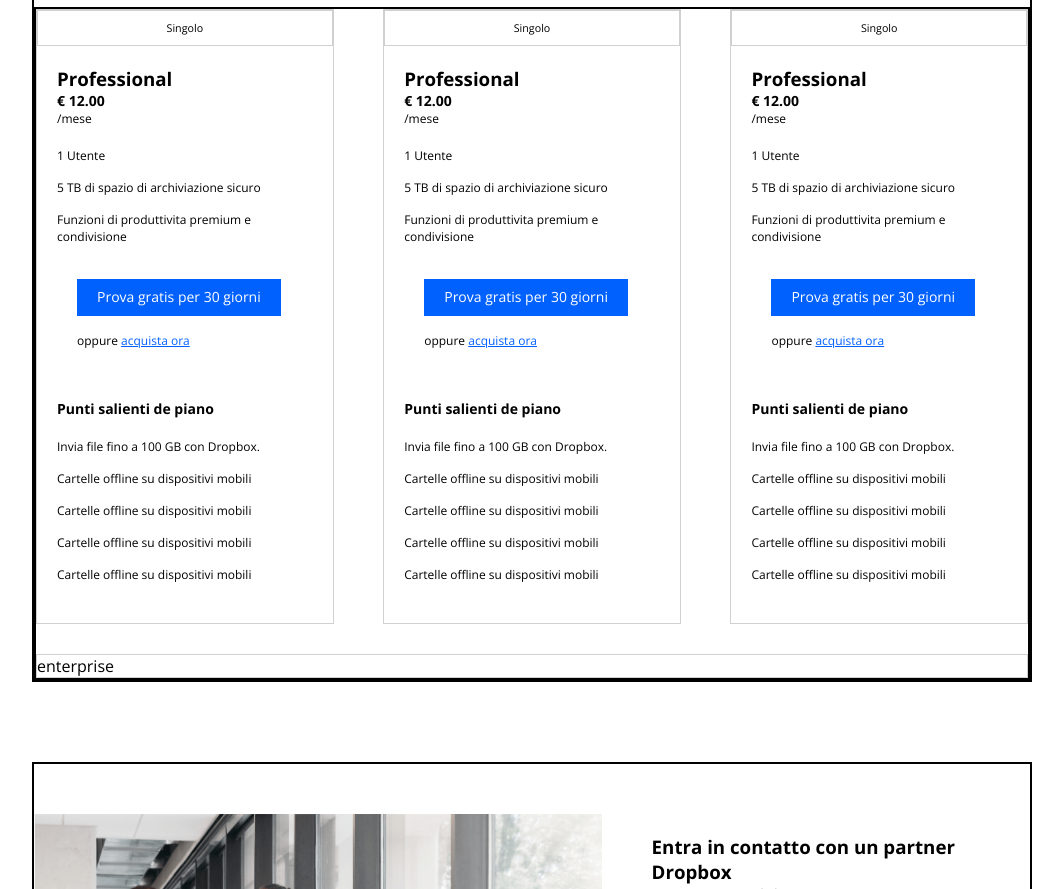
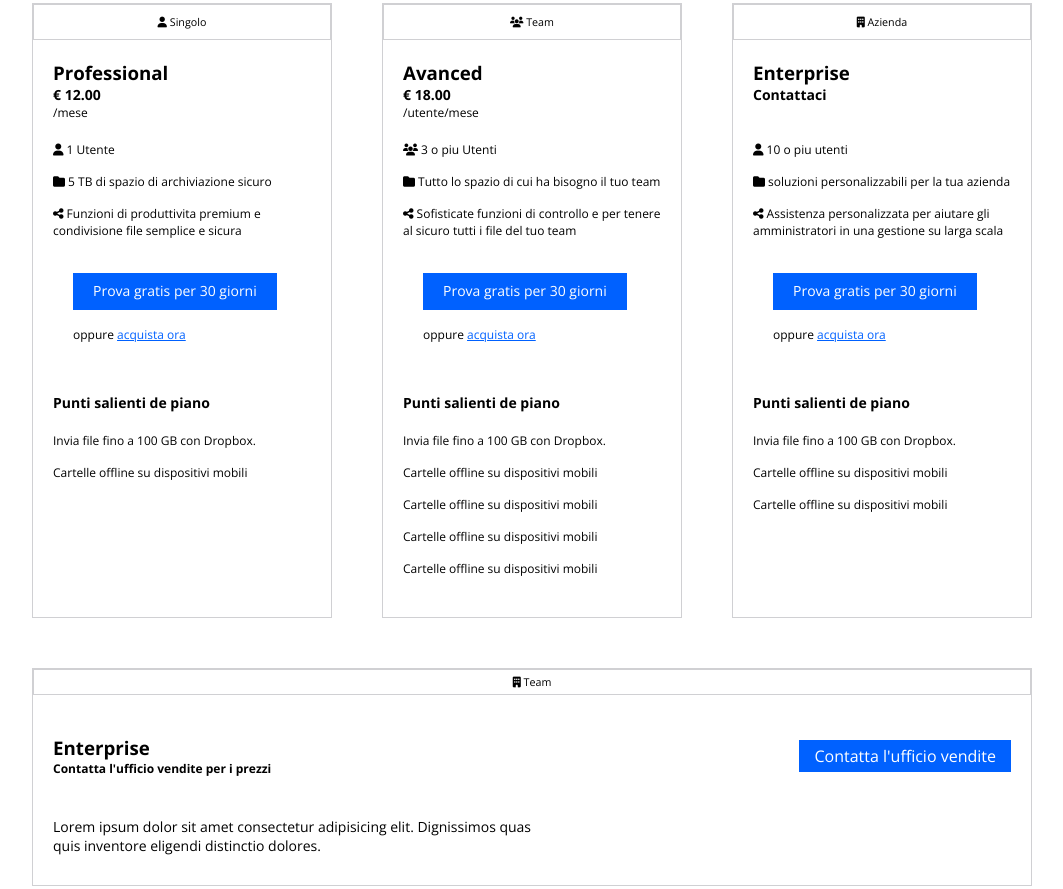
Before and after one commit to pasqualerizzo/htmlcss-dropbox, a plain HTML site: page index.html in a window 1280 px wide. Shown: the part 997-1886 px from the top of the page, without its empty margins (108-1171 px from the left). Drawn offline with nearby package versions, Linux system fonts and the light colour scheme.

Commit message:
fine secondo giorno, rimane solo il footer

```diff
--- a/css/style.css
+++ b/css/style.css
@@ -36,8 +36,9 @@ body {
     background-color: #ffff;
     padding: 5px 15px;
     border: solid 1px grey;
-    color: grey;
+    color: rgb(0, 0, 0);
     align-items: center;
+    text-decoration: none;
 }
 
 
@@ -331,6 +332,7 @@ body {
     display: block;
     font-size: 12px;
     margin-left: 20px;
+    color: transparent;
 }
 
 .row-plans .enterprise-plan h5{
@@ -386,6 +388,54 @@ body {
     border: solid 1px #d0d0d3;
     margin-top: 30px
 }
+
+.box-enterprise {
+    width: 100%;
+    border: solid 1px #d0d0d3;
+    margin-top: 50px;
+}
+
+.box-enterprise h6 {
+    font-weight: 400;
+    text-align: center;
+    border: solid 1px #d0d0d3;
+    padding: 5px 0;
+}
+
+.cta-enterprise{
+    width: 100%;
+    display: flex;
+    justify-content: space-between;
+    align-items: center;
+    padding-top: 40px;
+}
+
+.cta {
+    margin-left: 20px;
+}
+.cta-click {
+    margin-right: 20px;
+}
+
+.cta h4 {
+    font-size: 12px
+}
+
+.cta-click a {
+    text-decoration: none;
+    font-size: 16px;
+}
+
+.box-enterprise p{
+    display: inline-block;
+    margin-top: 40px;
+    margin-bottom: 30px;
+    font-size: 14px;
+    width: 50%;
+    margin-left: 20px;
+}
+
+
 
 /* Fine seconda sezione */
 
@@ -505,7 +555,7 @@ body {
 
 .col-wrap-1-3 {
     border: 1px solid black;
-    width: 33%;
+    width: 33.33%;
     background-color: aquamarine;
     display: flex;
     flex-wrap: wrap;
@@ -557,7 +607,7 @@ body {
 }
 
 .col-wrap-3-3 {
-    width: 33%;
+    width: 33.33%;
     display: flex;
     flex-wrap: wrap;
     justify-content: center;
@@ -595,15 +645,65 @@ body {
 }
 
 .col-wrap-2-3 {
-    width: 33%;
+    width: 33.33%;
     background-color: #f5f5f5 ;
 }
 
 /* fine sesta sezione */
 
+/* inizio settima sezione */
 
+.background-seventh-main {
+    background-color: #b4d0e7;
+    padding: 100px 0;
+}
 
+.background-seventh-main .small-container {
+    display: flex;
+    justify-content: space-around;
+    align-items: center;
+}
 
+.cta2 {
+   width: 50%;
+}
+
+.cta2 h2{
+    color: #61082b;
+}
+
+.cta2-clic {
+    width: 50%;
+}
+
+/* fine settima sezione */
+
+/* inizio ottava sezione */
+
+.background-eighth-main {
+    background-color: #fff;
+    padding: 100px 0;
+}
+
+.background-eighth-main .small-container h2 {
+    margin-bottom: 30px;
+}
+
+.background-eighth-main .small-container h3 {
+   font-size: 16px;
+}
+
+#form {
+    height: 3px;
+    background-color: #999999;
+}
+
+.faq {
+    display: flex;
+    justify-content: space-around;
+    align-items: center;
+    padding: 30px 0;
+}
 
 
 
@@ -615,8 +715,7 @@ body {
     /* width: 100%; */
     /* background-color: coral; */
 
-    .debug, .container {
-       ;
+    /* .debug, .container {
         border: 2px solid black;
     }
 
@@ -627,7 +726,6 @@ body {
     .debug, .small-container {
          border: 2px solid black;
          /* min-height: 30vh; */
-     }
 
      /* .debug .myrow {
         border: 2px solid black;
--- a/index.html
+++ b/index.html
@@ -48,7 +48,7 @@
                         <li><a href="#">Supporto</a></li>
                         <li><a href="#">Contatta l'ufficio Vendite</a></li>
                         <li><a href="#">Accedi</a></li>
-                        <li><a class="button" href="">Inizia</a></li>
+                        <li><a class="button" style="color: white;" href="">Inizia</a></li>
                     </ul>
                 </div>
             </div>
@@ -104,15 +104,27 @@
                 <div class="row-plans debug">
                     <div class="professional-plan">
 
-                        <h6>Singolo</h6>
+                        <h6>
+                            <i class="fa-solid fa-user" style="color: #000000;"></i>
+                            Singolo
+                        </h6>
                         <div>
                             <h3>Professional</h3>
                             <h5>€ 12.00</h5>
                             <span>/mese</span>
                             <ul>
-                                <li>1 Utente</li>
-                                <li>5 TB di spazio di archiviazione sicuro</li>
-                                <li>Funzioni di produttivita premium e condivisione</li>
+                                <li>
+                                    <i class="fa-solid fa-user" style="color: #000000;"></i>
+                                    1 Utente
+                                </li>
+                                <li>
+                                    <i class="fa-solid fa-folder" style="color: #000000;"></i>
+                                    5 TB di spazio di archiviazione sicuro
+                                </li>
+                                <li>
+                                    <i class="fa-solid fa-share-nodes" style="color: #000000;"></i>
+                                    Funzioni di produttivita premium e condivisione file semplice e sicura
+                                </li>
                             </ul>
                             <div class="button">
                                 <a href="">Prova gratis per 30 giorni</a>
@@ -124,24 +136,33 @@
                             <ul>
                                 <li>Invia file fino a 100 GB con Dropbox.</li>
                                 <li>Cartelle offline su dispositivi mobili</li>
-                                <li>Cartelle offline su dispositivi mobili</li>
-                                <li>Cartelle offline su dispositivi mobili</li>
-                                <li>Cartelle offline su dispositivi mobili</li>
                             </ul>
                         </div>
 
 
                     </div>
                     <div class="advanced-plan">
-                        <h6>Singolo</h6>
+                        <h6>
+                            <i class="fa-solid fa-users" style="color: #000000;"></i>
+                            Team
+                        </h6>
                         <div>
-                            <h3>Professional</h3>
-                            <h5>€ 12.00</h5>
-                            <span>/mese</span>
+                            <h3>Avanced</h3>
+                            <h5>€ 18.00</h5>
+                            <span>/utente/mese</span>
                             <ul>
-                                <li>1 Utente</li>
-                                <li>5 TB di spazio di archiviazione sicuro</li>
-                                <li>Funzioni di produttivita premium e condivisione</li>
+                                <li>
+                                    <i class="fa-solid fa-users" style="color: #000000;"></i>
+                                    3 o piu Utenti
+                                </li>
+                                <li>
+                                    <i class="fa-solid fa-folder" style="color: #000000;"></i>
+                                    Tutto lo spazio di cui ha bisogno il tuo team
+                                </li>
+                                <li>
+                                    <i class="fa-solid fa-share-nodes" style="color: #000000;"></i>
+                                    Sofisticate funzioni di controllo e per tenere al sicuro tutti i file del tuo team
+                                </li>
                             </ul>
                             <div class="button">
                                 <a href="">Prova gratis per 30 giorni</a>
@@ -160,15 +181,27 @@
                         </div>
                     </div>
                     <div class="enterprise-plan">
-                        <h6>Singolo</h6>
+                        <h6>
+                            <i class="fa-solid fa-building" style="color: #000000;"></i>
+                            Azienda
+                        </h6>
                         <div>
-                            <h3>Professional</h3>
-                            <h5>€ 12.00</h5>
+                            <h3>Enterprise</h3>
+                            <h5>Contattaci</h5>
                             <span>/mese</span>
                             <ul>
-                                <li>1 Utente</li>
-                                <li>5 TB di spazio di archiviazione sicuro</li>
-                                <li>Funzioni di produttivita premium e condivisione</li>
+                                <li>
+                                    <i class="fa-solid fa-user" style="color: #000000;"></i>
+                                    10 o piu utenti
+                                </li>
+                                <li>
+                                    <i class="fa-solid fa-folder" style="color: #000000;"></i>
+                                    soluzioni personalizzabili per la tua azienda
+                                </li>
+                                <li>
+                                    <i class="fa-solid fa-share-nodes" style="color: #000000;"></i>
+                                    Assistenza personalizzata per aiutare gli amministratori in una gestione su larga scala
+                                </li>
                             </ul>
                             <div class="button">
                                 <a href="">Prova gratis per 30 giorni</a>
@@ -181,15 +214,31 @@
                                 <li>Invia file fino a 100 GB con Dropbox.</li>
                                 <li>Cartelle offline su dispositivi mobili</li>
                                 <li>Cartelle offline su dispositivi mobili</li>
-                                <li>Cartelle offline su dispositivi mobili</li>
-                                <li>Cartelle offline su dispositivi mobili</li>
                             </ul>
                         </div>
                     </div>
+                    <div class="box-enterprise">
+                        <h6>
+                            <i class="fa-solid fa-building" style="color: #000000;"></i>
+                            Team
+                        </h6>
+                        <div class="cta-enterprise">
+                            <div class="cta">
 
-                    <div class="enterprise-plan-cta">
-                        enterprise
+                                <h3>Enterprise</h3>
+                                <h4>Contatta l'ufficio vendite per i prezzi</h4>
+
+                            </div>
+                            <div class="cta-click">
+                                <a href="" class="button"><span>Contatta l'ufficio vendite</span></a>
+                            </div>
+
+                        </div>
+                        <p>Lorem ipsum dolor sit amet consectetur adipisicing elit. Dignissimos quas quis inventore eligendi distinctio dolores.</p>
+
                     </div>
+
+
                 </div>
             </div>
         </section>
@@ -336,7 +385,57 @@
         <!-- fine sesta sezione -->
 
 
+        <!-- inizio settima sezione  -->
 
+        <section class="background-seventh-main">
+
+            <div class="small-container">
+                <div class="cta2">
+                    <h2>Porta Dropbox Business nella tua azienda</h2>
+                </div>
+                <div class="cta2-click">
+                    <a href="" class="negative-button"><span>Inzia la tua Prova gratuita</span></a>
+                </div>
+            </div>
+
+        </section>
+
+        <!-- fine settima sezione -->
+
+        <!-- inizio ottava sezione -->
+
+        <section class="background-eighth-main">
+
+            <div class="small-container">
+                <h2>Domande frequenti</h2>
+                <hr id="form">
+                <div class="faq">
+                    <h3>
+                        Qual'é la differenza tra Dropbox Business Standard e Dropbox Business Advanced?
+                    </h3>
+                    <a href=""><i class="fa-solid fa-chevron-down" style="color: #000000;"></i></a>
+                </div>
+                <hr id="form">
+
+
+                <div class="faq">
+                    <h3>
+                        Qual'é la differenza tra Dropbox Business Standard e Dropbox Business Advanced?
+                    </h3>
+                    <a href=""><i class="fa-solid fa-chevron-down" style="color: #000000;"></i></a>
+                </div>
+                <hr id="form">
+
+
+                <div class="faq">
+                    <h3>
+                        Qual'é la differenza tra Dropbox Business Standard e Dropbox Business Advanced?
+                    </h3>
+                    <a href=""><i class="fa-solid fa-chevron-down" style="color: #000000;"></i></a>
+                </div>
+                <hr id="form">
+            </div>
+        </section>
 
 
 
```
